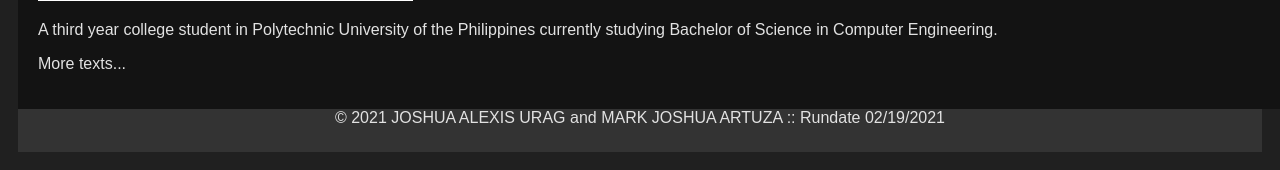
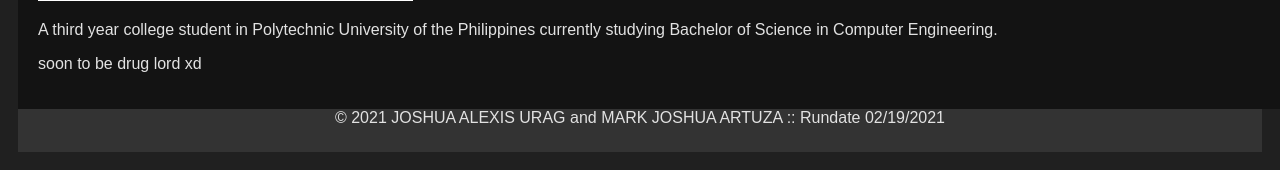
Before and after one commit to jshlxsrg/CET-Website, a PHP site: page /about.php in a window 1280 px wide; the page is wider, and only the part inside the window is pictured. Shown: the part 1733-1903 px from the top of that part. Run offline with PHP 8.4, Linux system fonts and the light colour scheme.

Commit message:
Update about.php

```diff
--- a/about.php
+++ b/about.php
@@ -35,7 +35,7 @@ define('NAME2', 'MARK JOSHUA ARTUZA');
         <h2>Mark Joshua Artuza</h2>
         <img src = "moshi.jpg" height="500px">
         <p>A third year college student in Polytechnic University of the Philippines currently studying Bachelor of Science in Computer Engineering.</p>
-        <p>More texts...</p>
+        <p>soon to be drug lord xd</p>
       </div>
 </div>
 <div class="footer">
```
